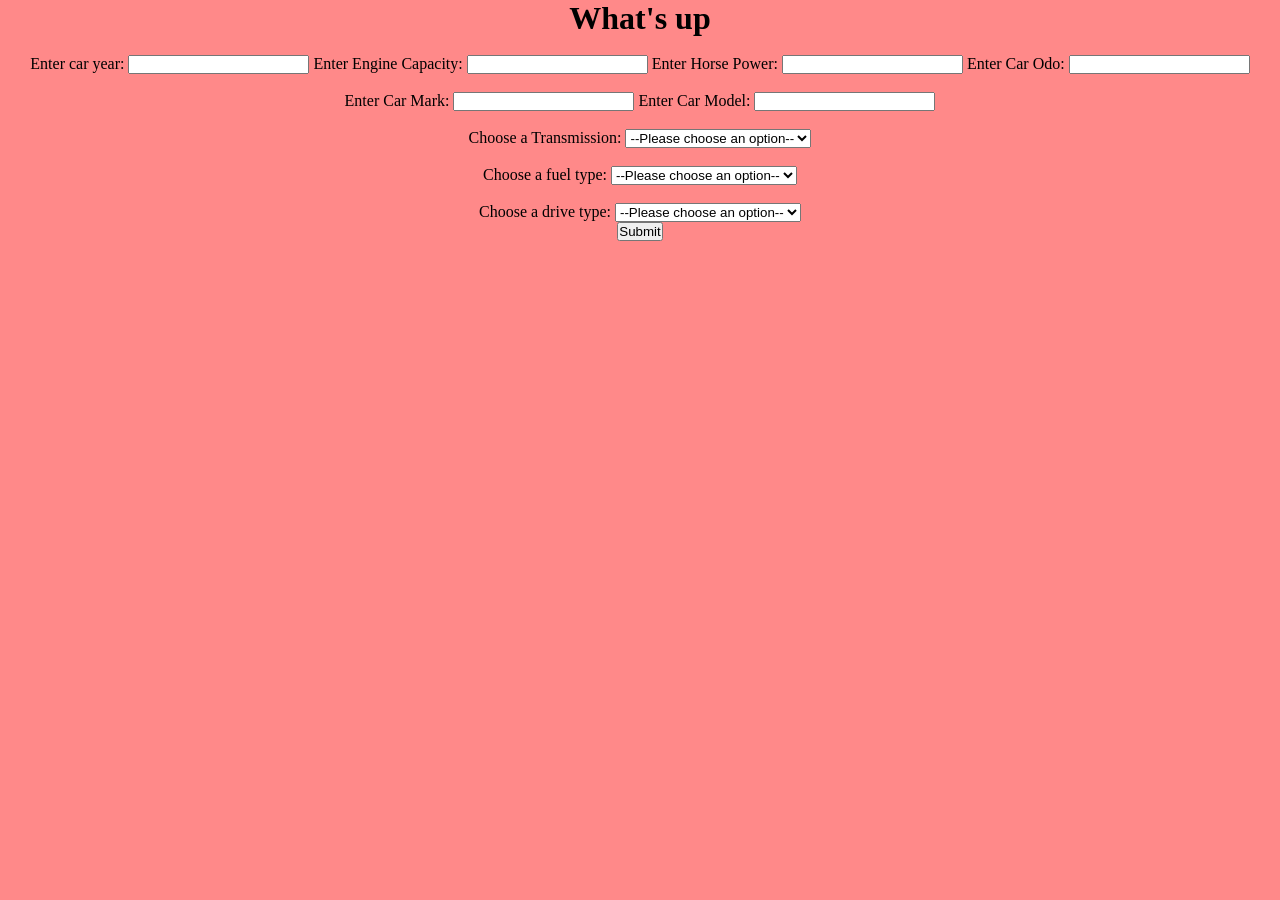
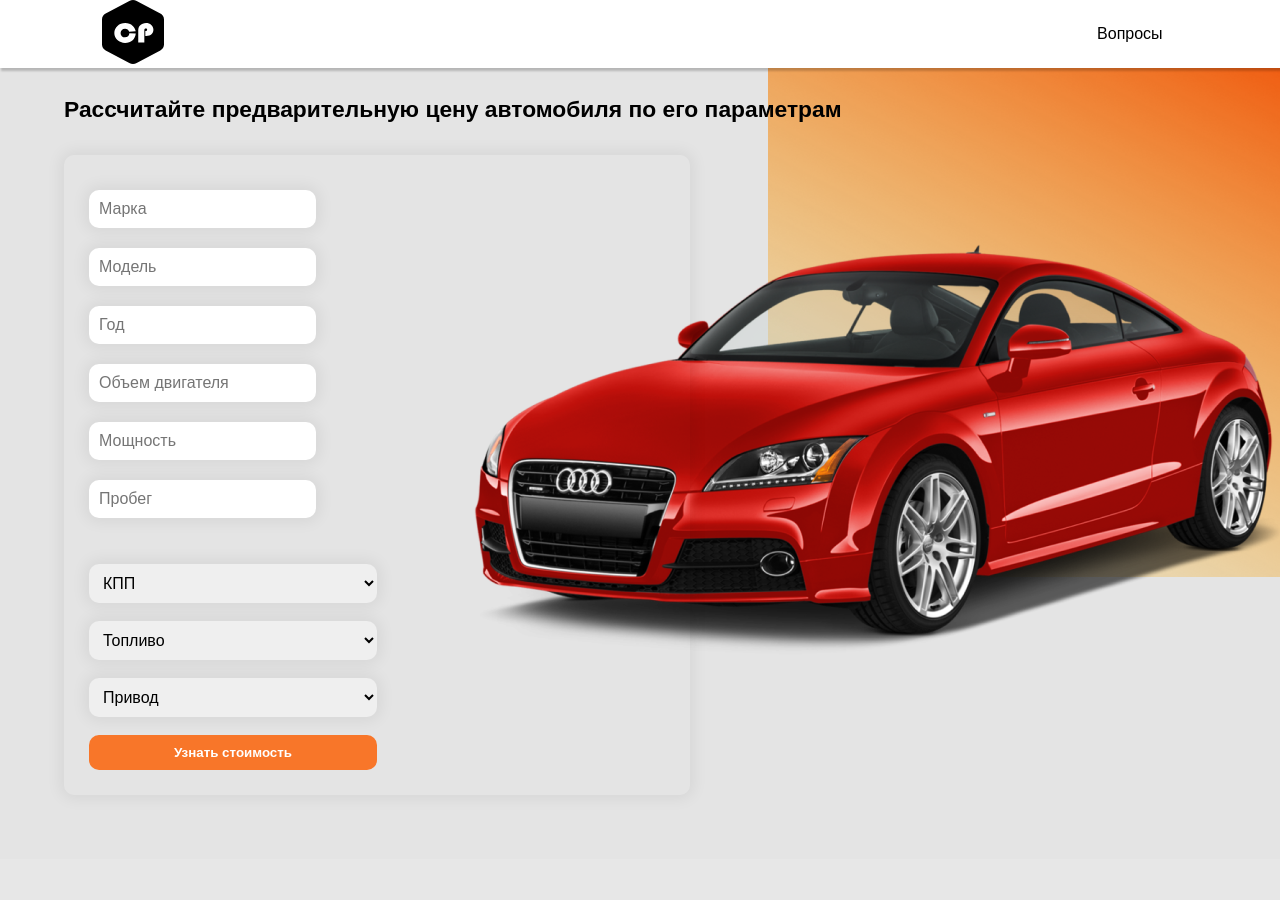
Before and after one commit to sslinNn/car_price_forecast, a Flask app: page / in a window 1280 px wide. After the commit the page ends 770 px from the top, so only its background shows below. Run offline with Flask 3, Linux system fonts and the light colour scheme; parts of the project's set-up code (start-up, migrations or seed data) failed here and were passed over.

Commit message:
Update web_app

```diff
--- a/web_app/static/css/css_reset.css
+++ /dev/null
@@ -1,4 +0,0 @@
-* {
-  margin: 0;
-  padding: 0;
-}
--- a/web_app/static/css/style.css
+++ /dev/null
@@ -1,6 +0,0 @@
-.case {
-    width: 100%;
-    height: 900px;
-    background-color: #ff8989;
-    text-align: center;
-}
--- a/web_app/templates/base.html
+++ b/web_app/templates/base.html
@@ -5,8 +5,7 @@
     <meta name="viewport"
           content="width=device-width, user-scalable=no, initial-scale=1.0, maximum-scale=1.0, minimum-scale=1.0">
     <meta http-equiv="X-UA-Compatible" content="ie=edge">
-    <link rel="stylesheet" href="{{ url_for('static', filename ='css/css_reset.css') }}">
-    <link rel="stylesheet" href="{{ url_for('static', filename ='css/style.css') }}">
+    <link href="style.css" rel="stylesheet">
     <title>{% block title %}{% endblock %}</title>
 </head>
 <body>
--- a/web_app/templates/index.html
+++ b/web_app/templates/index.html
@@ -2,52 +2,65 @@
 
 
 {% block title %}
-Enter your data
+webapp
 {% endblock %}
 
 
 {% block body %}
+<header class="topbar">
+    <!-- <div class="topbar-container"> -->
+        <a class="header-logo" href="#">
+            <img src="img/logo1.svg" ></a>
+        <nav class="topbar-navigation">
+            <ol class="topbar-content">
+                <li><a href="#">Вопросы</a></li>
+                <!-- <a href="/path/to/page.html?param1=value1&param2=value2">?</a> -->
+            </ol>
+        </nav>
+    </div>
+</header>
+<div class="page-content">
+    <h2>Рассчитайте предварительную цену автомобиля по его параметрам</h2>
     <div class="case">
-    <h1>What's up</h1> <br>
-
         <form method="post">
-        <label for="CarYear">Enter car year:</label> <input type="name" name="CarYear" id="CarYear">
-        <label for="EngineCapacity">Enter Engine Capacity:</label> <input type="name" name="EngineCapacity" id="EngineCapacity">
-        <label for="HorsePower">Enter Horse Power:</label> <input type="name" name="HorsePower" id="HorsePower">
-        <label for="CarOdo">Enter Car Odo:</label> <input type="name" name="CarOdo" id="CarOdo"><br><br>
-        <label for="CarMark">Enter Car Mark:</label> <input type="name" name="CarMark" id="CarMark">
-        <label for="CarModel">Enter Car Model:</label> <input type="name" name="CarModel" id="CarModel">
+            <label for="CarMark" style="display: none;">Марка</label> <input type="name" name="CarMark" id="CarMark" placeholder="Марка"><br>
+            <label for="CarModel" style="display: none;">Модель</label> <input type="name" name="CarModel" id="CarModel" placeholder="Модель"><br>
+            <label for="CarYear" style="display: none;">Год</label> <input type="name" name="CarYear" id="CarYear" placeholder="Год"><br>
+            <label for="EngineCapacity" style="display: none;">Объем двигателя</label> <input type="name" name="EngineCapacity" id="EngineCapacity" placeholder="Объем двигателя"><br>
+            <label for="HorsePower" style="display: none;">Мощность</label> <input type="name" name="HorsePower" id="HorsePower" placeholder="Мощность"><br>
+            <label for="CarOdo" style="display: none;">Пробег</label> <input type="name" name="CarOdo" id="CarOdo" placeholder="Пробег"><br>
             <br>
             <br>
-        <label for="CarTrans">Choose a Transmission:</label>
-        <select name="CarTrans" id="CarTrans">
-            <option value="">--Please choose an option--</option>
-            <option value="автомат">автомат</option>
-            <option value="вариатор">вариатор</option>
-            <option value="механика">механика</option>
-            <option value="робот">робот</option>
+            <label for="CarTrans" style="display: none;">КПП</label>
+            <select name="CarTrans" id="CarTrans" placeholder="КПП">
+                <option value="">КПП</option>
+                <option value="автомат">Автомат</option>
+                <option value="вариатор">Вариатор</option>
+                <option value="механика">Механика</option>
+                <option value="робот">Робот</option>
             </select>
             <br>
             <br>
-        <label for="FuelType">Choose a fuel type:</label>
-        <select name="FuelType" id="FuelType">
-            <option value="">--Please choose an option--</option>
-            <option value="бензин">бензин</option>
-            <option value="дизель">дизель</option>
-            <option value="гибрид">гибрид</option>
+            <label for="FuelType" style="display: none;">Топливо</label>
+            <select name="FuelType" id="FuelType" placeholder="Топливо">
+                <option value="">Топливо</option>
+                <option value="бензин">Бензин</option>
+                <option value="дизель">Дизель</option>
+                <option value="гибрид">Гибрид</option>
             </select>
             <br>
             <br>
-        <label for="CarDrive">Choose a drive type:</label>
-        <select name="CarDrive" id="CarDrive">
-            <option value="">--Please choose an option--</option>
+            <label for="CarDrive" style="display: none;">Привод</label>
+            <select name="CarDrive" id="CarDrive" placeholder="Привод">
+                <option value="">Привод</option>
                 <option value="4WD">4WD</option>
-            <option value="задний">задний</option>
-            <option value="передний">передний</option>
+                <option value="задний">Задний</option>
+                <option value="передний">Передний</option>
             </select>
             <br>
-
-        <button type="submit">Submit</button>
+            <br>
+            <button type="submit">Узнать стоимость</button>
         </form>
     </div>
+</div>
 {% endblock %}
--- a/web_app/templates/result.html
+++ b/web_app/templates/result.html
@@ -2,7 +2,7 @@
 
 
 {% block title %}
-Result
+Приблизительная стоимость
 {% endblock %}
 
 
--- /dev/null
+++ b/web_app/templates/style.css
@@ -0,0 +1,153 @@
+/* * {
+    margin: 0;
+    padding: 0;
+} */
+
+.topbar, .topbar * {
+    margin: 0;
+    padding: 0;
+    box-sizing: border-box;
+    font-family: sans-serif;
+    list-style: none;
+    text-decoration: none;
+}
+
+body {
+    background-color: #E4E4E4;
+    background-image: url(img/audi.png), url(img/linear.png);
+    background-position: right center, top right;
+    background-repeat: no-repeat, no-repeat;
+    background-size: auto, 40% auto;
+    margin: 0;
+    padding: 0;
+    font-family: sans-serif;
+    list-style: none;
+    text-decoration: none;
+}
+
+.topbar {
+    /* min-width: auto;
+    width: 100%; */
+    position: fixed;
+    top: 0;
+    left: 0;
+    right: 0;
+    display: flex;
+    background: white;
+    justify-content: space-between;
+    align-items: center;
+    padding: 0 8%;
+    box-shadow: 2px 2px 2px 1px rgba(0, 0, 0, 0.2);
+}
+
+.topbar .header_logo .img {
+    margin: 1px;
+    transition: .5s;
+}
+
+.topbar .header_logo .img:hover {
+    transform: scale(1.2);
+}
+
+.topbar .topbar-navigation .topbar-content>li {
+    position: relative;
+    float: left;
+    /* margin: 0;
+    padding: 0; */
+
+}
+
+.topbar .topbar-navigation .topbar-content>li a {
+    padding: 15px;
+    color: black;
+    display: block;
+}
+
+.page-content {
+    /* padding-top: 10%; */
+    padding: 5%;
+    /* display: block; */
+    align-items: center;
+}
+
+h2 {
+    font-size: calc(10px + 1vw);
+    margin: 2rem 0;
+    text-align: left;
+}
+
+.case {
+    /* width: 100%;
+    height: 900px;
+    font-family: sans-serif;
+    align-items: center;
+    display: block;
+    font-size: 20px; */
+    width: 50%;
+    font-family: sans-serif;
+    font-size: inherit;
+    padding: 25px;
+    border-radius:10px;
+    box-shadow:0 0 15px 4px rgba(0,0,0,0.06);
+}
+
+form {
+    display: block;
+    /* flex-direction: row-reverse;
+    justify-content: space-between;
+    align-items: center;  */
+}
+
+input[type=name] {
+    padding: 10px;
+    margin:10px 0;
+    border:0;
+    border-radius:10px;
+    box-shadow:0 0 15px 4px rgba(0,0,0,0.06);
+    font-family:inherit;
+    font-size: inherit;
+}
+
+input[type=name]:hover {
+    border: 1px solid #aaa;
+}
+
+select {
+    width: 50%;
+    padding:10px;
+    border-radius:10px;
+    box-shadow:0 0 15px 4px rgba(0,0,0,0.06);
+    border:none;
+    font-family:inherit;
+    font-size: inherit;
+}
+
+select:hover {
+    border: 1px solid #aaa;
+}
+
+button {
+    /* appearance:none;
+    -webkit-appearance:none; */
+    padding:10px;
+    border:none;
+    background-color:#fa6c19ea;
+    color:#fff;
+    font-weight:800;
+    border-radius:10px;
+    width:50%;
+}
+
+button:hover {
+    background-color:#fa5103;
+}
+
+/* .info {
+    padding: 5%;
+}
+
+h1 {
+    font-size: calc(12px + 2vw);
+    margin: 2rem 0;
+    text-align: center;
+} */
```
Also changed, not shown: web_app/templates/img/audi.png (added), web_app/templates/img/linear.png (added), web_app/templates/img/logo1.svg (added). Lines whose indentation alone changed are shown as unchanged.
